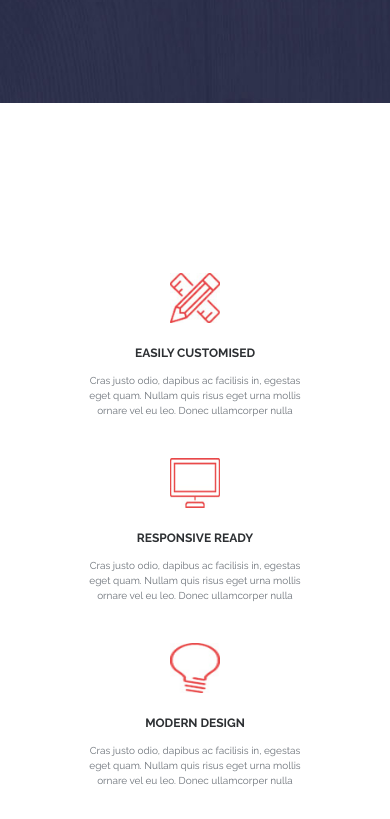
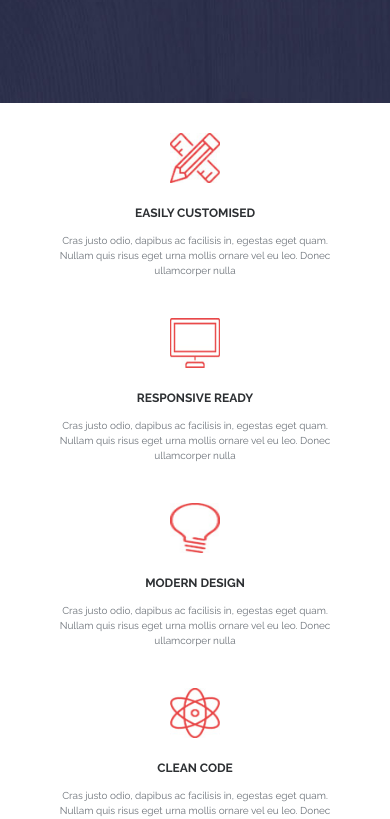
Before and after one commit to AleksandrFedorov035/ActiveBox, a plain HTML site: page index.html in a window 390 px wide. Shown: the part 497-1316 px from the top of the page. Drawn offline with nearby package versions, Linux system fonts and the light colour scheme.

Commit message:
add changes in block of features

```diff
--- a/style.css
+++ b/style.css
@@ -750,12 +750,11 @@ p {
     /* features */
 
     .features {
-        margin: 70px 0;
+        padding: 30px 0;
     }
 
     .features-item {
         width: 100%;
-       padding: 0 5em;
        margin-bottom: 40px;
     }
 
```
Also changed, not shown: index.html (+3 -1 lines).
